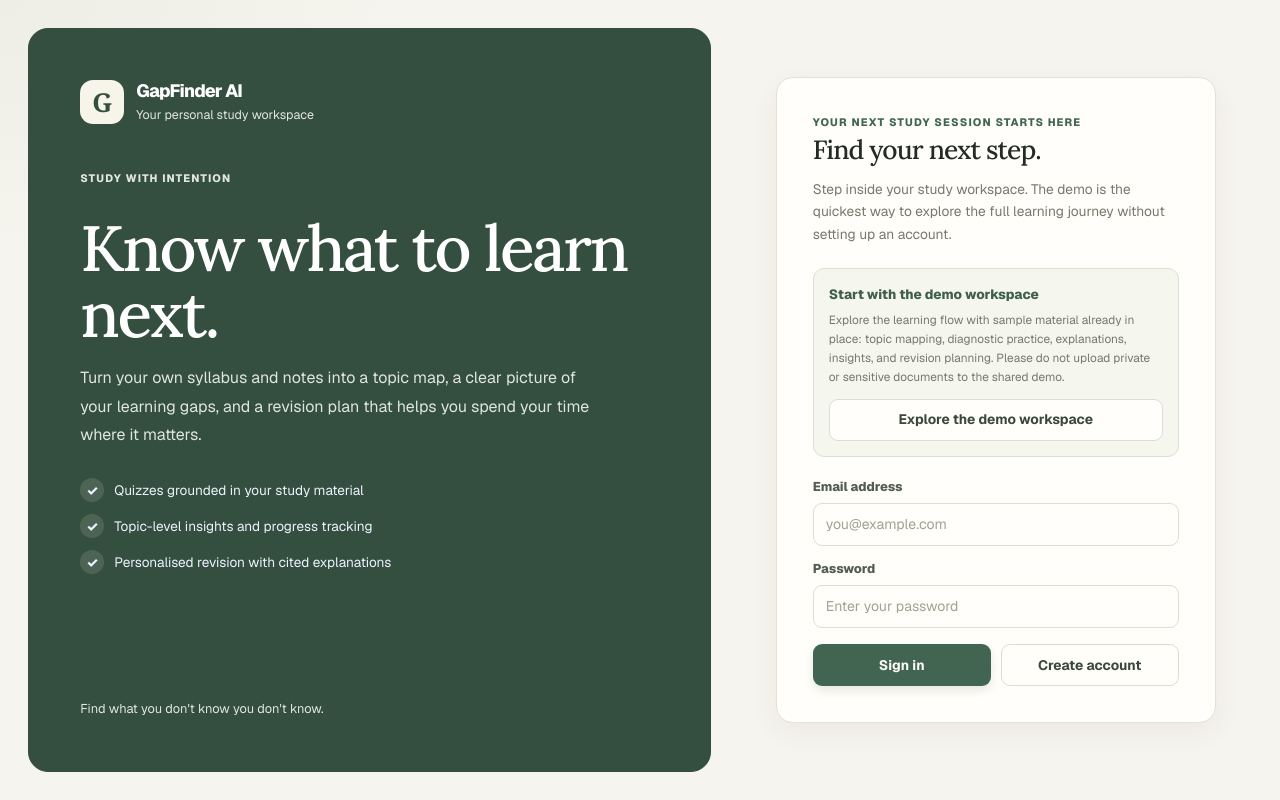
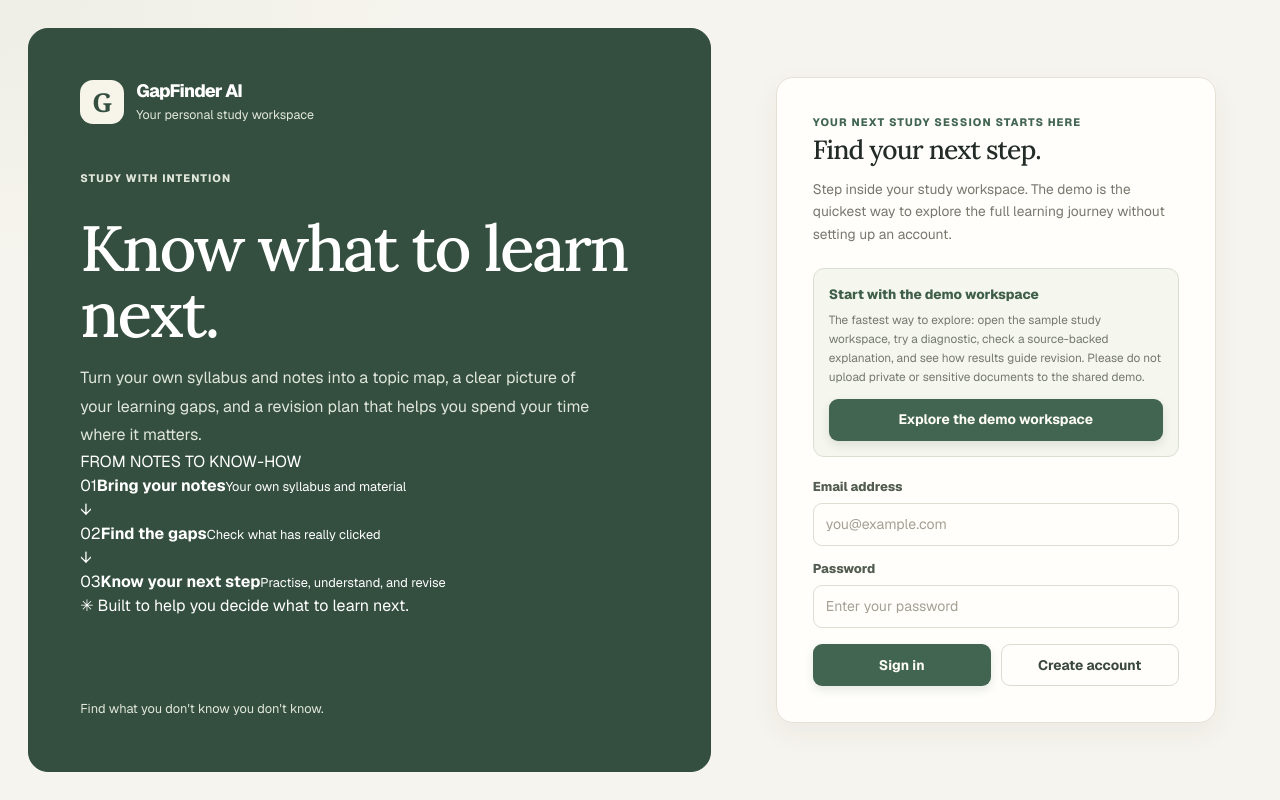
Before and after one commit to Dishagupta275/GapFinder_AI, a Next.js app: page /login in a window 1280 px wide. Built offline with nearby package versions, Linux system fonts and the light colour scheme.

Commit message:
Give reviewers a visual preview of the learning journey

```diff
--- a/src/app/login/page.tsx
+++ b/src/app/login/page.tsx
@@ -45,10 +45,16 @@
             Turn your own syllabus and notes into a topic map, a clear picture of your learning gaps,
             and a revision plan that helps you spend your time where it matters.
           </p>
-          <div className="login-feature-list">
-            <div className="login-feature"><span className="login-feature-dot" aria-hidden="true">✓</span><span>Quizzes grounded in your study material</span></div>
-            <div className="login-feature"><span className="login-feature-dot" aria-hidden="true">✓</span><span>Topic-level insights and progress tracking</span></div>
-            <div className="login-feature"><span className="login-feature-dot" aria-hidden="true">✓</span><span>Personalised revision with cited explanations</span></div>
+          <div className="login-product-preview" aria-label="How GapFinder works">
+            <p className="login-preview-label">FROM NOTES TO KNOW-HOW</p>
+            <div className="login-flow-line">
+              <div className="login-flow-node"><span>01</span><strong>Bring your notes</strong><small>Your own syllabus and material</small></div>
+              <div className="login-flow-arrow" aria-hidden="true">↓</div>
+              <div className="login-flow-node"><span>02</span><strong>Find the gaps</strong><small>Check what has really clicked</small></div>
+              <div className="login-flow-arrow" aria-hidden="true">↓</div>
+              <div className="login-flow-node login-flow-node-highlight"><span>03</span><strong>Know your next step</strong><small>Practise, understand, and revise</small></div>
+            </div>
+            <p className="login-preview-foot"><span aria-hidden="true">✳</span> Built to help you decide what to learn next.</p>
           </div>
         </div>
         <p className="small-copy" style={{ color: "#c7d2fe" }}>Find what you don&apos;t know you don&apos;t know.</p>
@@ -63,12 +69,12 @@
           <div className="demo-box">
             <p className="demo-box-title">Start with the demo workspace</p>
             <p className="demo-box-copy">
-              Explore the learning flow with sample material already in place: topic mapping, diagnostic practice, explanations, insights, and revision planning. Please do not upload private or sensitive documents to the shared demo.
+              The fastest way to explore: open the sample study workspace, try a diagnostic, check a source-backed explanation, and see how results guide revision. Please do not upload private or sensitive documents to the shared demo.
             </p>
             <button
               disabled={loading}
               onClick={() => submit("in", DEMO_EMAIL, DEMO_PASSWORD)}
-              className="btn btn-secondary w-full"
+              className="btn btn-primary login-demo-button w-full"
               type="button"
             >
               {loading ? "Opening your workspace…" : "Explore the demo workspace"}
```
